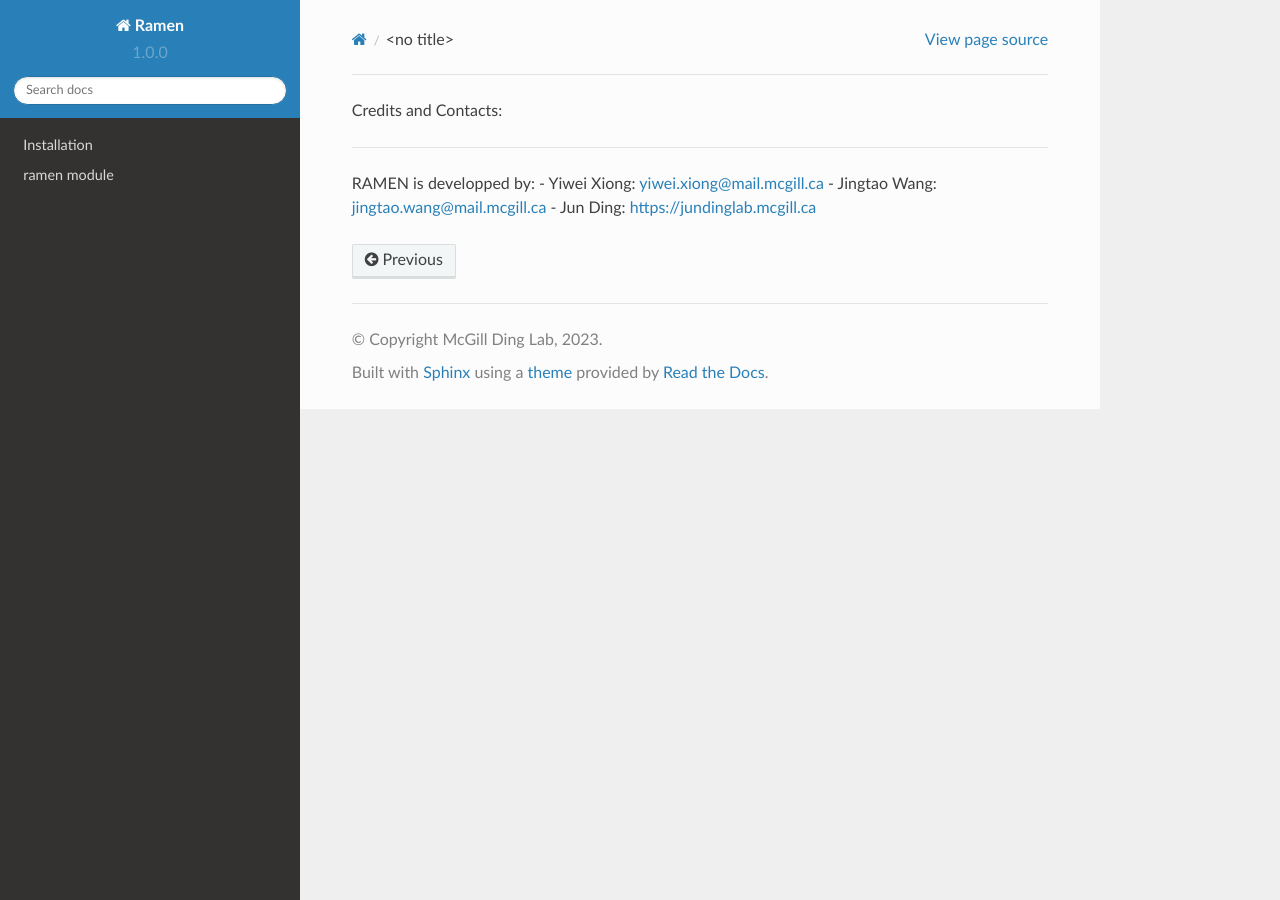
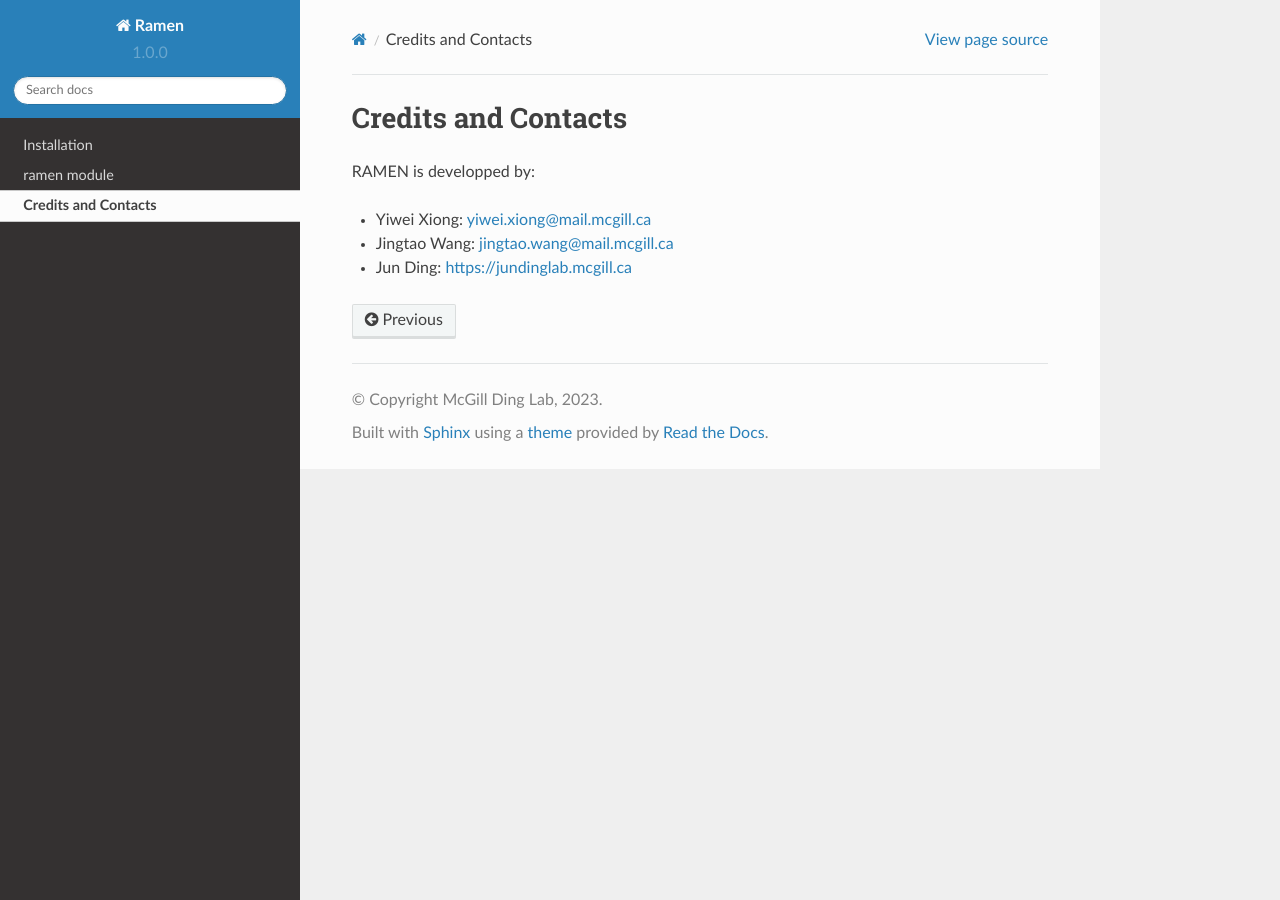
Before and after one commit to mcgilldinglab/RAMEN, a Sphinx documentation site: the page built from docs/source/credits.rst, in a window 1280 px wide. Built offline with Sphinx 7.4.7 and the Read the Docs theme 2.0.0, drawn with Linux system fonts in a browser that asks for light colours.

Commit message:
fix bug in credits

```diff
--- a/docs/source/credits.rst
+++ b/docs/source/credits.rst
@@ -1,8 +1,10 @@
-Credits and Contacts:
-
-========
+Credits and Contacts
+=====================
 
 RAMEN is developped by:
+
 - Yiwei Xiong: yiwei.xiong@mail.mcgill.ca
+
 - Jingtao Wang: jingtao.wang@mail.mcgill.ca
+
 - Jun Ding: https://jundinglab.mcgill.ca
```
